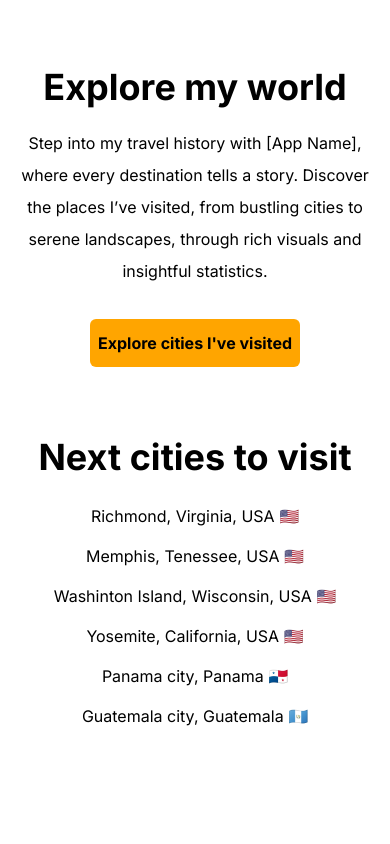
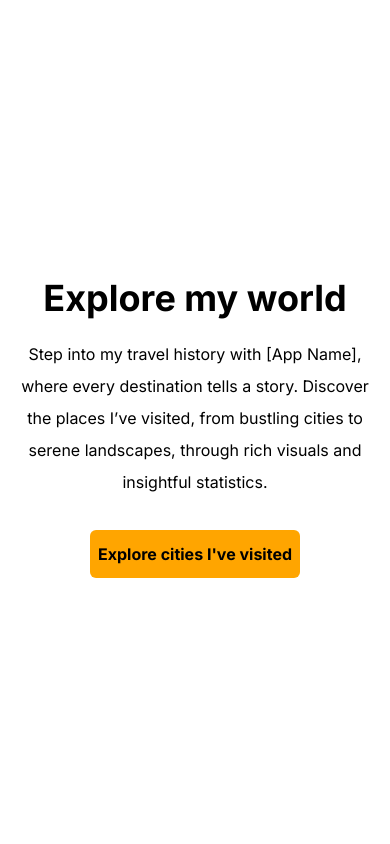
Before and after one commit to Carlosqu24/unforgettablejourneys, a Next.js app: page / in a window 390 px wide. Shown: the top 844 px of the page. Built offline with nearby package versions, Linux system fonts and the light colour scheme.

Commit message:
Mobile styles added

```diff
--- a/app/(modules)/cities-I-have-visited/page.tsx
+++ b/app/(modules)/cities-I-have-visited/page.tsx
@@ -13,8 +13,8 @@ import {
 
 
 function Loader() {
-    return <div className="absolute z-80 top-0 left-0 w-[100%] h-[100%] bg-[#3a3a3a] m-auto">
-        <p className="text-[65px]">Map loading...</p>
+    return <div className="absolute z-80 top-0 left-0 w-[100%] h-[100%] bg-[#3a3a3a] m-auto flex items-center justify-center">
+        <span className="loader text-[32px]"></span>
     </div>
 }
 
--- a/app/components/LandingSections/Banner/Banner.tsx
+++ b/app/components/LandingSections/Banner/Banner.tsx
@@ -4,7 +4,7 @@ import ROUTES from '@/app/constants/routes'
 
 const Banner = () => {
   return (
-    <section className="h-[50vh] flex flex-col items-center justify-center text-center leading-8">
+    <section className="h-[100vh] flex flex-col items-center justify-center text-center leading-8">
         <h1 className={`font-bold text-[36px] mb-4`}>Explore my world</h1>
         <p className="mt-2">Step into my travel history with [App Name], where every destination tells a story. Discover the places I’ve visited, from bustling cities to serene landscapes, through rich visuals and insightful statistics.</p>
 
--- a/app/layout.tsx
+++ b/app/layout.tsx
@@ -21,7 +21,7 @@ export default function RootLayout({
       <body className={inter.className}>
         {/* <Navbar /> */}
 
-        <main className="min-h-screen p-2 sm:p-24">
+        <main className="p-2 sm:p-24">
           {children}
         </main>
 
```
